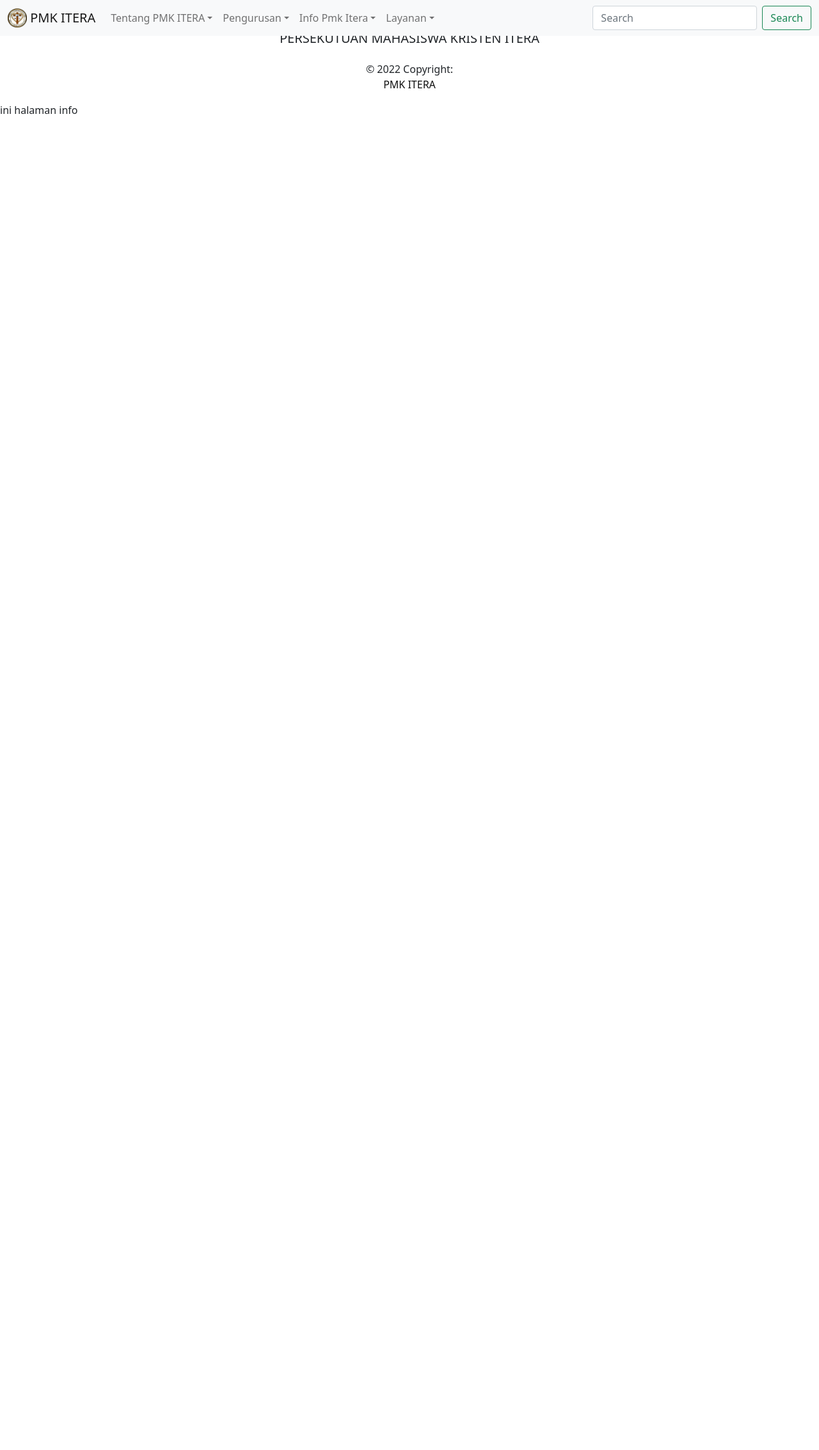
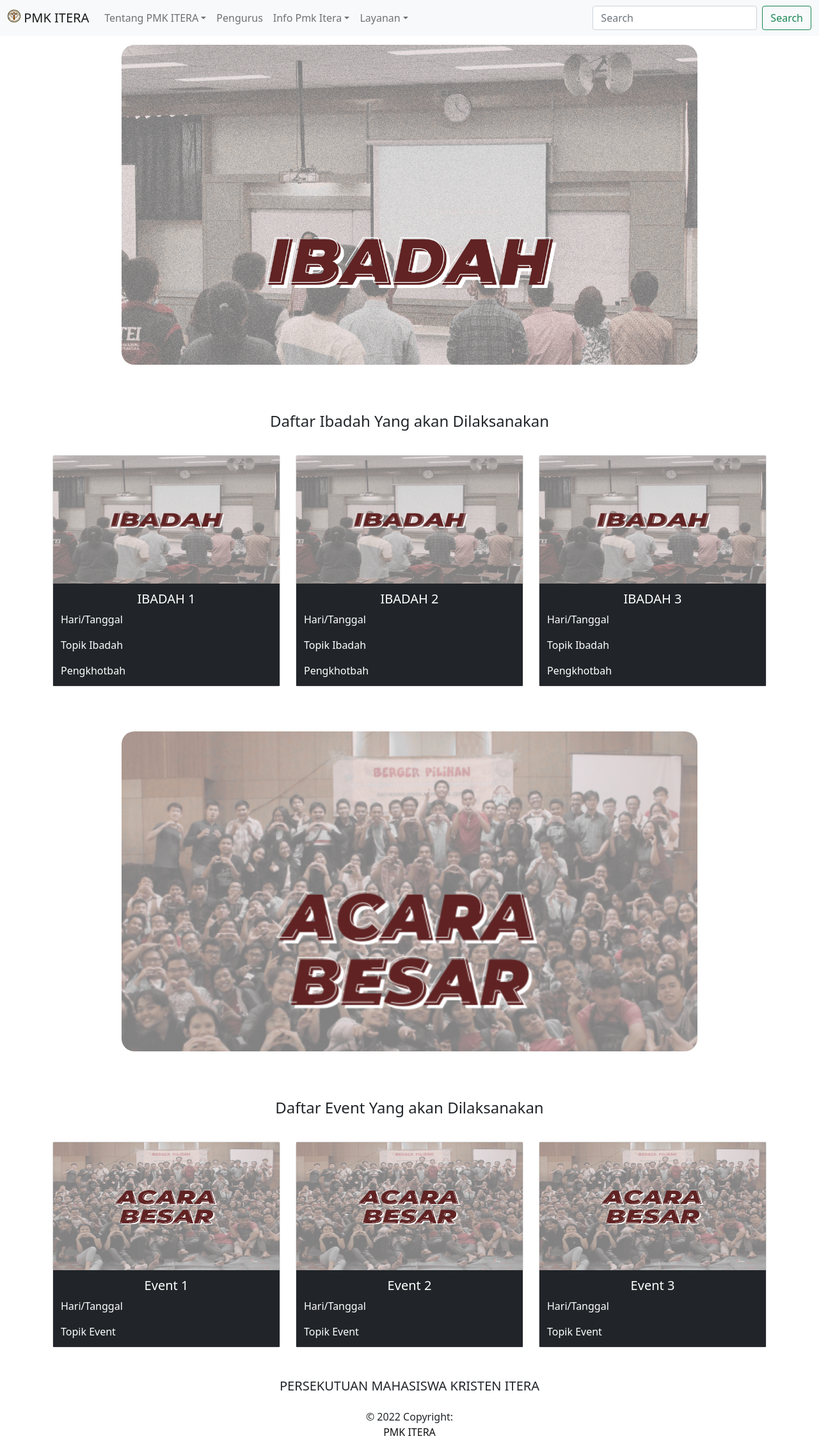
Before and after one commit to siburianbasrunki/PMKWEB, a Next.js app: page /info in a window 1280 px wide. Shown: the whole page at 64% size. Before the commit the page ends 800 px from the top, so only its background shows below. Built offline with nearby package versions, Linux system fonts and the light colour scheme.

Commit message:
halaman ino

```diff
--- a/components/component.module.css
+++ b/components/component.module.css
@@ -28,3 +28,10 @@
     text-decoration: none;
     color: rgb(15, 15, 15);
 }
+.link a{
+    text-decoration: none;
+    color:#707071 ;
+}
+.link a:hover{
+    color:#4a4a4c ;
+}
--- a/components/navbar.js
+++ b/components/navbar.js
@@ -1,16 +1,17 @@
 import { Nav,Container,NavDropdown,Form,FormControl,Navbar,Button, NavLink} from "react-bootstrap";
 import style from "../components/component.module.css"
 import Link from "next/link";
+import Image from "next/image"
 export default function Navigation() {
   return (
     <Navbar bg="light" expand="lg" fixed="top" className={style["nav"]}  >
         <Container fluid>
         <Navbar.Brand href="/">
-            <img
+            <Image
               alt=""
-              src="./logopmk.png"
-              width="30"
-              height="30"
+              src="/logopmk.png"
+              width="20"
+              height="20"
               href="/"
               className="d-inline-block align-top"
             />{' '}
@@ -26,19 +27,18 @@
 
               <NavDropdown title="Tentang PMK ITERA" id="navbarScrollingDropdown">
 
-                <NavDropdown.Item > Apa Itu PMK? </NavDropdown.Item>
-                <NavDropdown.Item ><Link href="about">Sejarah</Link> </NavDropdown.Item>
+                <NavDropdown.Item className={style['link']} > <Link href="/about"><a> Apa Itu PMK?</a></Link> </NavDropdown.Item>
+                <NavDropdown.Item className={style['link']}><Link href="/about"><a>Sejarah</a></Link> </NavDropdown.Item>
               </NavDropdown>
-              <NavDropdown title="Pengurusan" id="navbarScrollingDropdown">
-                <NavDropdown.Item ><Link href="/pengurus">Divisi Programing</Link></NavDropdown.Item>
-              </NavDropdown>
+
+              <Nav.Link className={style['link']}><Link href="/pengurus" ><a>Pengurus</a></Link></Nav.Link>
               <NavDropdown title="Info Pmk Itera" id="navbarScrollingDropdown">
-                <NavDropdown.Item ><Link href="/info"> Jadwal Ibadah</Link></NavDropdown.Item>
-                <NavDropdown.Item href="#">Event</NavDropdown.Item>
+                <NavDropdown.Item className={style['link']}><Link href="/info/#ibadah" ><a>Jadwal Ibadah</a></Link></NavDropdown.Item>
+                <NavDropdown.Item className={style['link']} ><Link href="/info/#event"><a>Event</a></Link></NavDropdown.Item>
 
               </NavDropdown>
               <NavDropdown title="Layanan" id="navbarScrollingDrodown">
-                <NavDropdown.Item ><Link href="/layanan">Aspirasi & Konseling </Link></NavDropdown.Item>
+                <NavDropdown.Item className={style['link']}><Link href="/layanan"><a>Aspirasi & Konseling </a></Link></NavDropdown.Item>
               </NavDropdown>
             </Nav>
             <Form className="d-flex">
--- a/pages/home.js
+++ b/pages/home.js
@@ -1,6 +1,7 @@
 // import "./pagesatu.css";
 import { Container,Row,Col} from "react-bootstrap";
 import style from "../components/component.module.css"
+import Image from "next/image";
 // import styles from "./global.css"
 const Jumbotron = () =>{
     return(
@@ -8,7 +9,7 @@
         <Container className="text-black text-center d-flex justify-content-center align-items-center ">
           <Row>
           <Col md={6} className={style['intro']}>
-              <img src="/logopmk.png" alt="" width={300} height={300}/>
+          <Image src='/logopmk.png' alt='' width='300' height='300'/>
             </Col>
             <Col>
             <div className={style['intro-text']}>
--- a/pages/index.js
+++ b/pages/index.js
@@ -9,7 +9,7 @@
   return (
     <div className={styles.container}>
       <Head>
-        <title>Create Next App</title>
+        <title>Persekutuan Mahasiswa Kristen ITERA </title>
         <meta name="description" content="Generated by create next app" />
         <link rel="icon" href="/logopmk.png" />
       </Head>
--- a/pages/info.js
+++ b/pages/info.js
@@ -1,12 +1,118 @@
+import Image from "next/image"
 import Footer from "../components/footer";
 import Navigation from "../components/navbar";
-
+import style from "../styles/Home.module.css";
+import { Row,Col,Card, Container} from "react-bootstrap";
+import Link from "next/link"
+// import Ibadah from "../public/Ibadah.png"
 export default function Info() {
   return (
     <>
     <Navigation/>
+    <div className={style['info']} id="ibadah">
+      <div className={style['info-bg']} >
+      </div>
+    </div>
+    {/* 18rem */}
+    <Container>
+      <div className="text-center mt-4">
+        <h4>Daftar Ibadah Yang akan Dilaksanakan</h4>
+      </div>
+    <Row>
+    <Col md={4} className={style['card']} id="">
+        <Card className="bg-white rounded ">
+          <Image src="/Ibadah.png" alt="ibadah" className="images" width='200' height='200' />
+            <div className="bg-dark ">
+              <div className="m-1 p-2 text-white">
+                <Card.Title className=" text-center "><a href="#">IBADAH 1</a></Card.Title>
+                <Card.Text className=" text-left">Hari/Tanggal</Card.Text>
+                <Card.Text className=" text-left">Topik Ibadah</Card.Text>
+                <Card.Text className=" text-left">Pengkhotbah</Card.Text>
+
+              </div>
+            </div>
+        </Card>
+    </Col>
+    <Col md={4} className={style['card']} id="">
+        <Card className="bg-white  ">
+          <Image src="/Ibadah.png" alt="ibadah" className="images" width='200' height='200' />
+            <div className="bg-dark ">
+              <div className="m-1 p-2 text-white">
+              <Card.Title className=" text-center "><a href="#">IBADAH 2</a></Card.Title>
+                <Card.Text className=" text-left">Hari/Tanggal</Card.Text>
+                <Card.Text className=" text-left">Topik Ibadah</Card.Text>
+                <Card.Text className=" text-left">Pengkhotbah</Card.Text>
+
+              </div>
+            </div>
+        </Card>
+    </Col>
+    <Col md={4} className={style['card']} id="">
+        <Card className="bg-white  ">
+          <Image src="/Ibadah.png" alt="ibadah" className="images" width='200' height='200' />
+            <div className="bg-dark ">
+              <div className="m-1 p-2 text-white">
+              <Card.Title className=" text-center "><a href="#">IBADAH 3</a></Card.Title>
+                <Card.Text className=" text-left">Hari/Tanggal</Card.Text>
+                <Card.Text className=" text-left">Topik Ibadah</Card.Text>
+                <Card.Text className=" text-left">Pengkhotbah</Card.Text>
+
+              </div>
+            </div>
+        </Card>
+    </Col>
+    </Row>
+    </Container>
+    <div className={style['info']} id="event">
+      <div className={style['info-bg-event']}>
+      </div>
+    </div>
+    <Container>
+    <div className="text-center mt-4">
+        <h4>Daftar Event Yang akan Dilaksanakan</h4>
+      </div>
+      <Row>
+    <Col md={4} className={style['card']} id="">
+        <Card className="bg-white  ">
+          <Image src="/AcaraBesar.png" alt="AcaraBesar" className="images" width='200' height='200' />
+            <div className="bg-dark ">
+              <div className="m-1 p-2 text-white">
+              <Card.Title className=" text-center "><a href="#">Event 1</a></Card.Title>
+                <Card.Text className=" text-left">Hari/Tanggal</Card.Text>
+                <Card.Text className=" text-left">Topik Event</Card.Text>
+
+              </div>
+            </div>
+        </Card>
+    </Col>
+    <Col md={4} className={style['card']} id="">
+        <Card className="bg-white  ">
+          <Image src="/AcaraBesar.png" alt="AcaraBesar" className="images" width='200' height='200' />
+            <div className="bg-dark ">
+              <div className="m-1 p-2 text-white">
+              <Card.Title className=" text-center "><a href="#">Event 2</a></Card.Title>
+                <Card.Text className=" text-left">Hari/Tanggal</Card.Text>
+                <Card.Text className=" text-left">Topik Event</Card.Text>
+              </div>
+            </div>
+        </Card>
+    </Col>
+    <Col md={4} className={style['card']} id="">
+        <Card className="bg-white  ">
+          <Image src="/AcaraBesar.png" alt="AcaraBesar" className="images" width='200' height='200' />
+            <div className="bg-dark ">
+              <div className="m-1 p-2 text-white">
+              <Card.Title className=" text-center "><a href="#">Event 3</a></Card.Title>
+                <Card.Text className=" text-left">Hari/Tanggal</Card.Text>
+                <Card.Text className=" text-left">Topik Event</Card.Text>
+              </div>
+            </div>
+        </Card>
+    </Col>
+    </Row>
+    </Container>
     <Footer/>
-    <div>ini halaman info</div>
+
 
     </>
   )
--- a/styles/Home.module.css
+++ b/styles/Home.module.css
@@ -1,3 +1,37 @@
 .home {
   margin-top: 55px;
 }
+.info {
+  margin-top: 70px;
+  height: 550px;
+}
+.info-bg {
+  height: 500px;
+  width:900px;
+  margin: 0 auto;
+  border-radius: 20px;
+  background-image: url(../public/Ibadah.png);
+  background-size: cover;
+  background-repeat: no-repeat;
+}
+.info-bg-event {
+  height: 500px;
+  width:900px;
+  margin: 0 auto;
+  border-radius: 20px;
+  background-image: url(../public/AcaraBesar.png);
+  background-size: cover;
+  background-repeat: no-repeat;
+}
+
+.card {
+  margin-top: 30px;
+  border-radius :20px;
+}
+.card a{
+  text-decoration: none;
+  color: white;
+}
+.card a:hover{
+  color: rgb(243, 23, 23);
+}
```
Also changed, not shown: pages/content.js (+4 -3 lines), .eslintrc.json (added).
